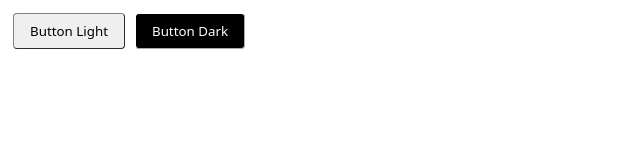
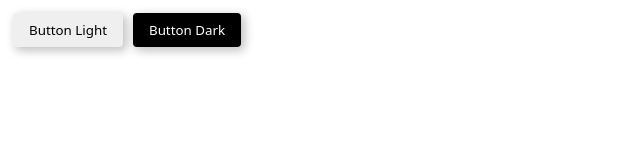
Before and after one commit to harshkalmegh/react-ui-boilerplate, a React (Vite) app: page / in a window 1280 px wide. Shown: the top 160 px of the page, without its empty margins (0-640 px from the left). Built offline with nearby package versions, Linux system fonts and the light colour scheme.

Commit message:
Update button.css

```diff
--- a/src/components/button/button.css
+++ b/src/components/button/button.css
@@ -1,25 +1,61 @@
 .ButtonLight {
-  cursor: pointer;
   padding: 8px 16px;
   border-radius: 4px;
-  border-color: gray;
-  border-width: thin;
+  border: none;
+  outline: none;
   margin: 5px;
   font-family: system-ui;
+  cursor: pointer;
   font-weight: 500;
   font-size: smaller;
+  transition: all 0.3s;
+  text-decoration: none;
+  box-shadow: 3px 3px 10px 1px rgb(0 0 0 / 24%);
+}
+
+.ButtonLight:hover {
+  box-shadow: 0px 0px 8px 2px lightgrey;
+}
+
+.ButtonLight:active {
+  transform: scale(0.98);
+  box-shadow: 0px 5px 5px -3px rgb(0 0 0 / 20%),
+    0px 8px 10px 1px rgb(0 0 0 / 14%), 0px 3px 14px 2px rgb(0 0 0 / 12%);
+}
+
+.ButtonLight:focus-visible {
+  box-shadow: 0px 3px 5px -1px rgb(0 0 0 / 20%),
+    0px 6px 10px 0px rgb(0 0 0 / 14%), 0px 1px 18px 0px rgb(0 0 0 / 12%);
 }
 
 .ButtonDark {
-  cursor: pointer;
+  background-color: black;
+  color: white;
   padding: 8px 16px;
   border-radius: 4px;
-  background-color: black;
-  color: white;
-  border-color: white;
-  border-width: thin;
+  border: none;
+  outline: none;
   margin: 5px;
   font-family: system-ui;
+  cursor: pointer;
   font-weight: 500;
   font-size: smaller;
+  transition: all 0.3s;
+  text-decoration: none;
+  box-shadow: 3px 3px 10px 1px rgb(0 0 0 / 24%);
 }
+
+.ButtonDark:hover {
+  box-shadow: 0px 0px 8px 2px lightgrey;
+}
+
+.ButtonDark:active {
+  transform: scale(0.98);
+  box-shadow: 0px 5px 5px -3px rgb(0 0 0 / 20%),
+    0px 8px 10px 1px rgb(0 0 0 / 14%), 0px 3px 14px 2px rgb(0 0 0 / 12%);
+}
+
+.ButtonDark:focus-visible {
+  box-shadow: 0px 3px 5px -1px rgb(0 0 0 / 20%),
+    0px 6px 10px 0px rgb(0 0 0 / 14%), 0px 1px 18px 0px rgb(0 0 0 / 12%);
+}
```
